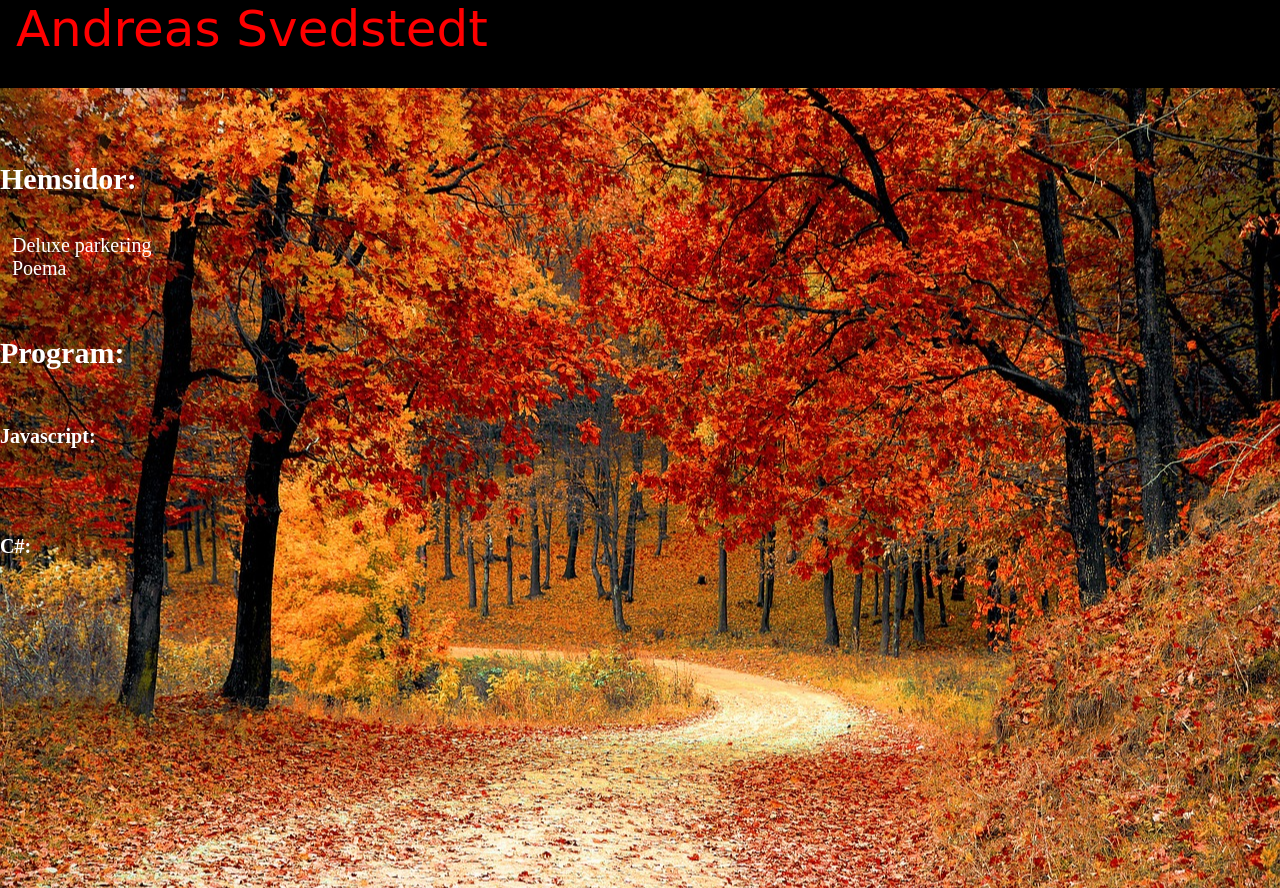
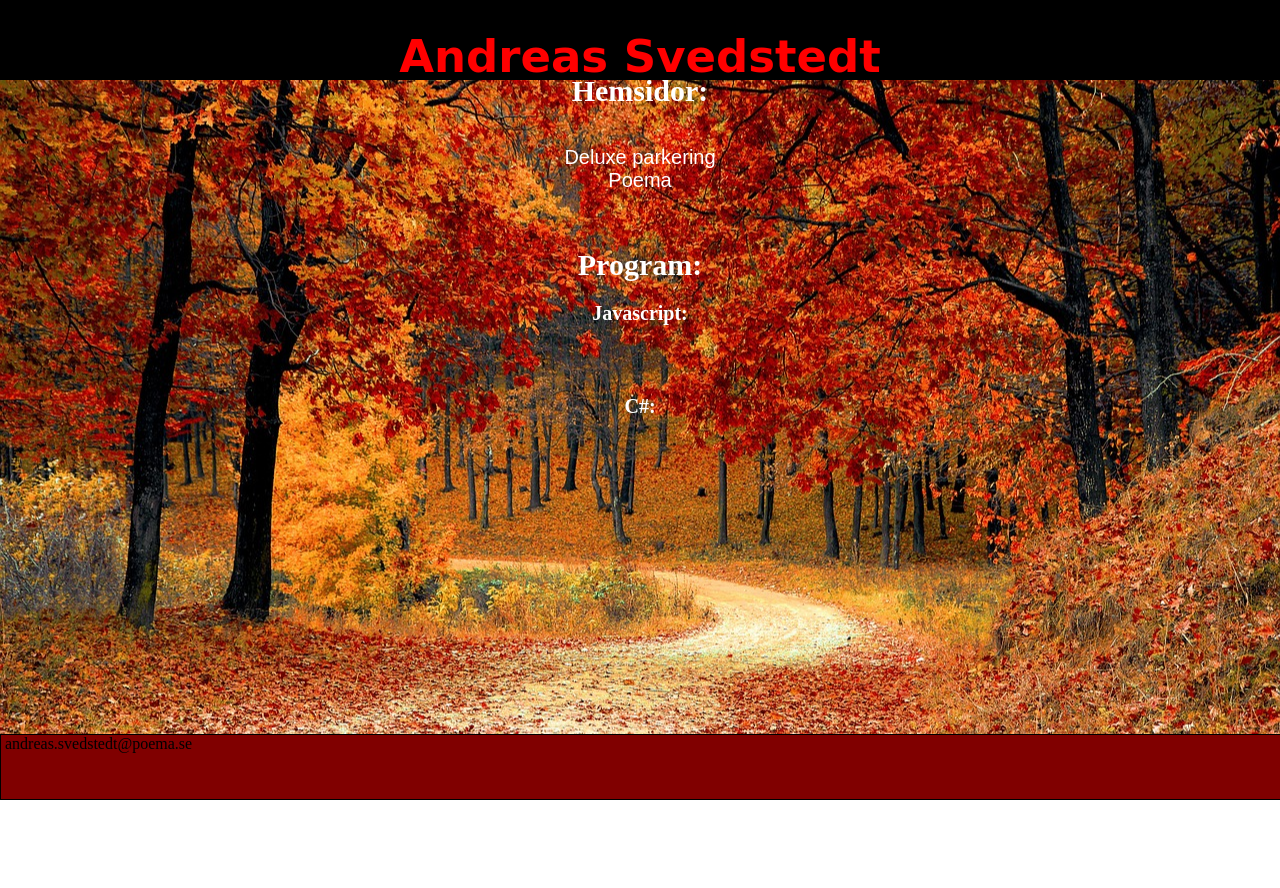
Before and after one commit to x632/x632.github.io, a plain HTML site: page index.html in a window 1280 px wide. After the commit the page ends 800 px from the top, so only its background shows below. Drawn offline with Linux system fonts and the light colour scheme; a web font is replaced by a local one.

Commit message:
försöker få till en bra struktur header-problem

```diff
--- a/index.html
+++ b/index.html
@@ -1,4 +1,5 @@
 <html>
+
 	<head>
 	<title>Startsida Github</title>
 	<link rel="stylesheet" type="text/css" href ="stylesheet.css?"/>
@@ -8,29 +9,32 @@
 	</head>
 
 <body>
-		<div class="header">&nbsp;Andreas Svedstedt</div>
+
+		<div class="header"><h1>Andreas Svedstedt</h1></div>
 		<div class="midcol">
           <br><br>
             &nbsp;<h1>Hemsidor:</h1>
 
-            <br>&nbsp;&nbsp;
-		      <a href="https://x632.github.io/Deluxe-parkering/index.html">Deluxe parkering</a><br>&nbsp;&nbsp;
+            <br>
+            <div class="lankar">
+		      <a href="https://x632.github.io/Deluxe-parkering/index.html">Deluxe parkering</a><br>
             <a href="http://poema.se">Poema</a>
+
+            </div>
             <br><br>
-            &nbsp;<h1>Program:</h1>
+            <h1>Program:</h1>
 
-            &nbsp;<h2>Javascript:</h2>
+            <h2>Javascript:</h2>
             <br><br>
-            &nbsp;&nbsp;<h2>C#:</h2>
+            <h2>C#:</h2>
         </div>
 
 
-
+		<div class="footer">
+    &nbsp;andreas.svedstedt@poema.se
+    </div>
 
 </body>
 
 
-
-
-
 </html>
--- a/stylesheet.css
+++ b/stylesheet.css
@@ -1,29 +1,59 @@
+
 body{margin: 0 auto;}
 .header
     {
-    height:11vh;
+    position: fixed;
+    top:0;
+    width: 100%;
+    height:10vh;
     background-color: black;
     font-family: 'Oregano', cursive;
-    font-size: 50px;
     color: red;
+    }
+.header h1
+    {
+    font-family: 'Oregano', cursive;
+    font-size: 45px;
+    text-align: center;
     }
 
 .midcol
 	{
 	clear: both;
-	height: 85vh;
+	height: 80vh;
 	background-image:url("host.jpg");
 	background-position: center center;
 	height: 100%; width:auto; background-repeat: no-repeat
 	}
-.midcol a
+    .midcol a
     {
     color:white;
     font-size:20px;
     text-decoration: none;
+    text-align: center;
     }
 
+.lankar
+    {
+    display: inline block;
+    margin-left:30%;
+    margin-right:30%;
+	font-family: 'Heebo', sans-serif;
+    font-size: 13px;
+    text-align:center;
+    }
+.lankar a
+    {
+    }
 
+.footer {
+  		position: fixed;
+  		background-color: #800000;
+  		bottom: 0;
+  		height:8vh;
+  		width:100%;
+  		border: 1px solid #000000;
+  		}
 a:hover
 	{
 	background-color: #e60000;
@@ -33,15 +63,18 @@ a:hover
 	color: #2d00b3;
 	font-family: 'Oswald';
     font-size: 20px;
+         text-align: center;
 	}
 
 .midcol h2
 	{
 	color: white;
     font-size: 20px;
+         text-align: center;
     }
 .midcol h1
     {
     color: white;
     font-size: 30px;
-    }
+     text-align: center;
+}
```
